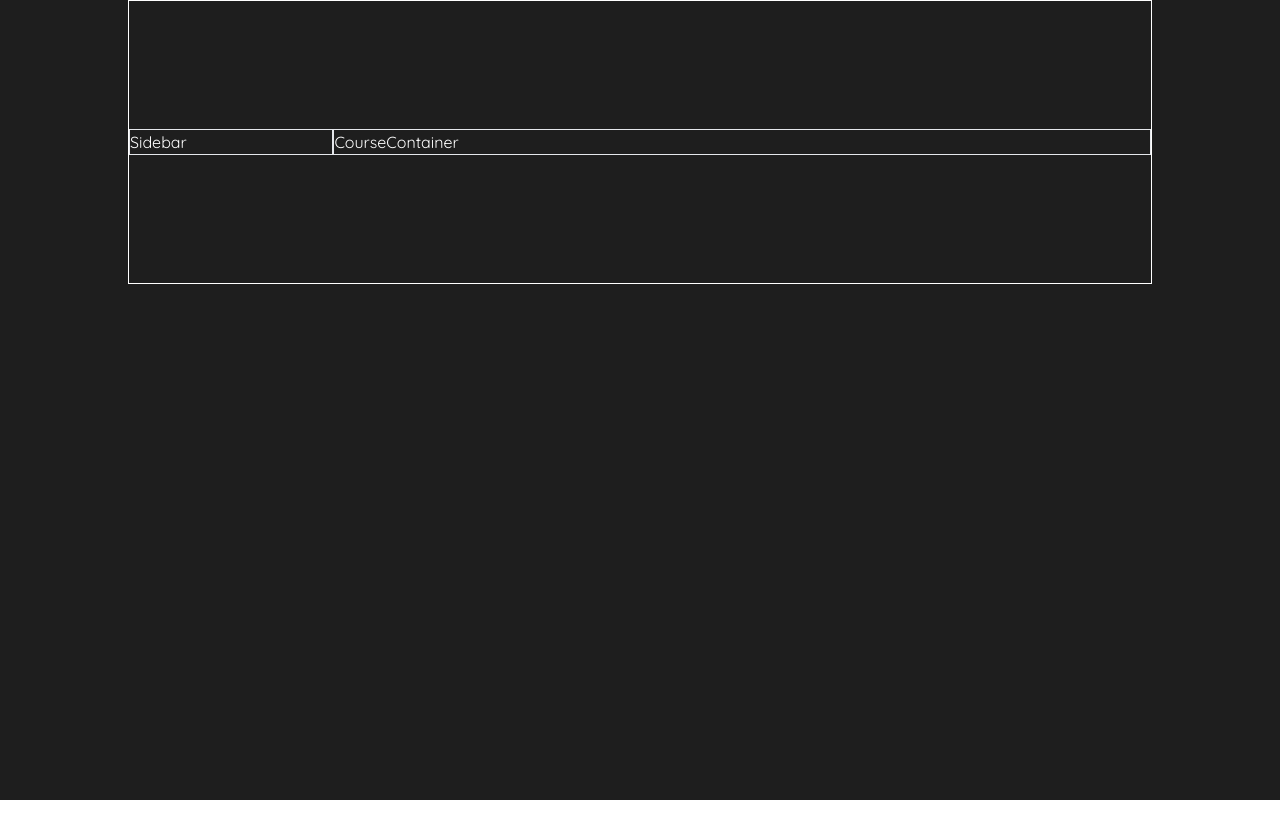
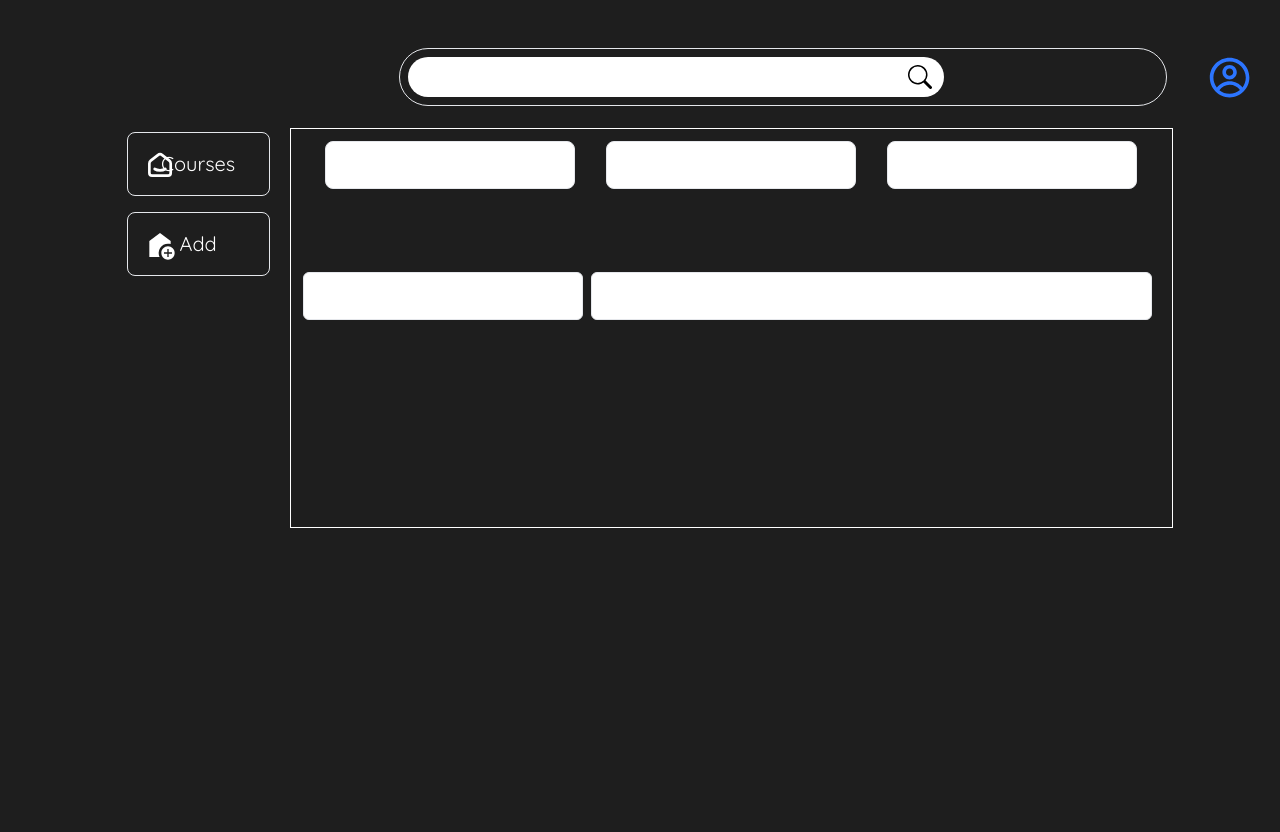
Before and after one commit to AnuragAmbekar741/MERN_BOOTCAMP, a React (Vite) app in the folder week-4/CourseApp/Client/course-app-client/: page /Home in a window 1280 px wide. Before the commit the page ends 800 px from the top, so only its background shows below. Built offline with nearby package versions, Linux system fonts and the light colour scheme.

Commit message:
Get done

```diff
--- a/week-4/CourseApp/Client/course-app-client/package.json
+++ b/week-4/CourseApp/Client/course-app-client/package.json
@@ -13,6 +13,7 @@
     "@reduxjs/toolkit": "^1.9.5",
     "react": "^18.2.0",
     "react-dom": "^18.2.0",
+    "react-icons": "^4.10.1",
     "react-redux": "^8.1.1",
     "react-router-dom": "^6.14.1"
   },
--- a/week-4/CourseApp/Client/course-app-client/src/App.jsx
+++ b/week-4/CourseApp/Client/course-app-client/src/App.jsx
@@ -10,7 +10,7 @@ function App() {
   return (
     <>
       <Provider store={store}>
-        <div className="bg-[#1E1E1E] w-screen h-screen">
+        <div className="w-screen">
           <BrowserRouter>
             <Routes>
               <Route path="/" element={<LoginSignup />} />
--- /dev/null
+++ b/week-4/CourseApp/Client/course-app-client/src/components/Dashboard/AddCourse.jsx
@@ -0,0 +1,17 @@
+const AddCourse = () => {
+  return (
+    <div className="grid p-3 w-full h-[50vh] border border-white">
+      <div className="flex h-12 justify-evenly">
+        <input className="w-[250px] p-2 border border-[] rounded-lg " />
+        <input className="w-[250px] p-2 border border-[] rounded-lg mx-2" />
+        <input className="w-[250px] p-2 border border-[] rounded-lg " />
+      </div>
+      <div className="flex h-12 -mt-20">
+        <input className="w-1/3 p-2 border border-[]  rounded-md" />
+        <input className="w-2/3 p-2 border border-[] mx-2 rounded-md" />
+      </div>
+    </div>
+  );
+};
+
+export default AddCourse;
--- /dev/null
+++ b/week-4/CourseApp/Client/course-app-client/src/components/Dashboard/CourseCard.jsx
@@ -0,0 +1,14 @@
+const CourseCard = ({ course }) => {
+  const { title, price, imageLink } = course;
+  return (
+    <div className="max-w-[300px] p-2 mx-2 mb-4 mt-0 h-[220px] border-2 border-[#4D4D4D] rounded-lg">
+      <img src={imageLink} alt="" className="w-[280px]" />
+      <div className="flex justify-between mt-3">
+        <h3 className="text-xl font-medium text-white">{title}</h3>
+        <h5 className="text-lg font-light text-white">Rs {price}/-</h5>
+      </div>
+    </div>
+  );
+};
+
+export default CourseCard;
--- a/week-4/CourseApp/Client/course-app-client/src/components/Dashboard/CourseContainer.jsx
+++ b/week-4/CourseApp/Client/course-app-client/src/components/Dashboard/CourseContainer.jsx
@@ -1,5 +1,60 @@
-const CourseContainer = () => {
-  return <div className="w-4/5 text-white border">CourseContainer</div>;
+import { useState, useEffect } from "react";
+import CourseCard from "./CourseCard";
+
+const CourseContainer = ({ filter }) => {
+  const token = sessionStorage.getItem("Token");
+
+  const [courses, setCourses] = useState([]);
+
+  const fetchData = () => {
+    const url = "http://localhost:3000/admin/courses/";
+    const options = {
+      method: "GET",
+      headers: {
+        "Content-Type": "application/json",
+        Authorization: "Bearer " + token,
+      },
+    };
+    console.log(options);
+    fetch(url, options)
+      .then((res) => {
+        if (!res.ok) throw new Error(res.status);
+        else return res.json();
+      })
+      .then((data) => {
+        setCourses(data.courses);
+        console.log(data.courses);
+      })
+      .catch((error) => {
+        alert(error);
+      });
+  };
+
+  useEffect(() => {
+    fetchData();
+  }, []);
+
+  useEffect(() => {
+    let filterCourses = courses.filter((course) =>
+      course.title.includes(filter)
+    );
+    if (filterCourses.length > 0) {
+      setCourses(filterCourses);
+      filterCourses = [];
+    } else {
+      setCourses(courses);
+    }
+    console.log(filter);
+  }, [filter]);
+
+  return (
+    <div className="w-4/5 text-white flex justify-start flex-wrap ml-2 h-[80vh] overflow-y-auto">
+      {courses &&
+        courses.map((course, index) => {
+          return <CourseCard key={index} course={course} />;
+        })}
+    </div>
+  );
 };
 
 export default CourseContainer;
--- a/week-4/CourseApp/Client/course-app-client/src/components/Dashboard/Home.jsx
+++ b/week-4/CourseApp/Client/course-app-client/src/components/Dashboard/Home.jsx
@@ -1,11 +1,20 @@
+import { useState } from "react";
 import CourseContainer from "./CourseContainer";
+import Navbar from "./Navbar";
 import Sidebar from "./Sidebar";
+import AddCourse from "./AddCourse";
 
 const Home = () => {
+  const [filter, setFilter] = useState("");
+
   return (
-    <div className="flex w-4/5 border border-white py-32 mx-auto">
-      <Sidebar />
-      <CourseContainer />
+    <div className="w-5/6 py-32 mx-auto h-screen">
+      <div className="flex">
+        <Navbar setFilter={setFilter} />
+        <Sidebar />
+        {/* <CourseContainer filter={filter} /> */}
+        <AddCourse />
+      </div>
     </div>
   );
 };
--- /dev/null
+++ b/week-4/CourseApp/Client/course-app-client/src/components/Dashboard/Navbar.jsx
@@ -0,0 +1,27 @@
+import { BsSearch } from "react-icons/bs";
+import { CgProfile } from "react-icons/cg";
+
+const Navbar = ({ setFilter }) => {
+  return (
+    <div className="flex fixed w-3/5 justify-start p-2 border rounded-full -mt-20 ml-[18.3rem]">
+      <input
+        className="p-2 rounded-tl-full rounded-bl-full focus:outline-none w-2/3"
+        onChange={(e) => setFilter(e.target.value)}
+      />
+      <button className="border-0 py-2 pr-3 rounded-tr-full rounded-br-full bg-white ">
+        <BsSearch style={{ color: "black", fontSize: "1.5rem" }} />
+      </button>
+      <CgProfile
+        style={{
+          color: "#2c75ff",
+          fontSize: "2.7rem",
+          position: "absolute",
+          marginLeft: "50rem",
+          marginTop: "-1px",
+        }}
+      />
+    </div>
+  );
+};
+
+export default Navbar;
--- a/week-4/CourseApp/Client/course-app-client/src/components/Dashboard/Sidebar.jsx
+++ b/week-4/CourseApp/Client/course-app-client/src/components/Dashboard/Sidebar.jsx
@@ -1,5 +1,34 @@
+// import { useEffect, useState } from "react";
+import { TbSmartHome } from "react-icons/tb";
+import { MdAddHome } from "react-icons/md";
+
+// import { useSelector } from "react-redux/es/hooks/useSelector";
+
 const Sidebar = () => {
-  return <div className="w-1/5 border text-white">Sidebar</div>;
+  return (
+    <div className="w-1/5 grid rounded-lg px-5 h-[80vh] mt-16">
+      <button className="text-white text-xl border my-5 rounded-lg h-16">
+        <MdAddHome
+          style={{
+            position: "absolute",
+            margin: "-1px 0 0 1rem",
+            fontSize: "2rem",
+          }}
+        />
+        Add
+      </button>
+      <button className="text-white text-xl border rounded-lg -mt-[27rem] h-16">
+        <TbSmartHome
+          style={{
+            position: "absolute",
+            margin: "-1px 0 0 1rem",
+            fontSize: "2rem",
+          }}
+        />
+        Courses
+      </button>
+    </div>
+  );
 };
 
 export default Sidebar;
--- a/week-4/CourseApp/Client/course-app-client/src/index.css
+++ b/week-4/CourseApp/Client/course-app-client/src/index.css
@@ -8,4 +8,9 @@
     html {
     font-family: 'Quicksand', sans-serif;
 }
+
+    body{
+        background-color: #1E1E1E;
 }
+
+}
--- /dev/null
+++ b/week-4/CourseApp/Client/course-app-client/src/redux/courseSlice.js
@@ -0,0 +1,20 @@
+import { createSlice } from "@reduxjs/toolkit";
+
+const courseSlice = createSlice({
+    name: 'courses',
+    initialState: {
+        Courses: []
+    },
+    reducers: {
+        setCourse: (state, action) => {
+            state.Courses = action.payload
+        },
+        filterCourse: (filter, state) => {
+            state.Courses.filter(course => course.includes(filter))
+        }
+    }
+})
+
+export const { setCourse, filterCourse } = courseSlice.actions
+
+export default courseSlice.reducer
--- a/week-4/CourseApp/Client/course-app-client/src/redux/store.js
+++ b/week-4/CourseApp/Client/course-app-client/src/redux/store.js
@@ -1,9 +1,11 @@
 import { configureStore } from "@reduxjs/toolkit"
 import loginSlice from "./loginSlice"
+import courseSlice from "./courseSlice"
 
 const store = configureStore({
     reducer: {
-        user: loginSlice
+        user: loginSlice,
+        course: courseSlice
     }
 })
 
```
Also changed, not shown: 2 other files (tests, documents, lock files or other folders).
